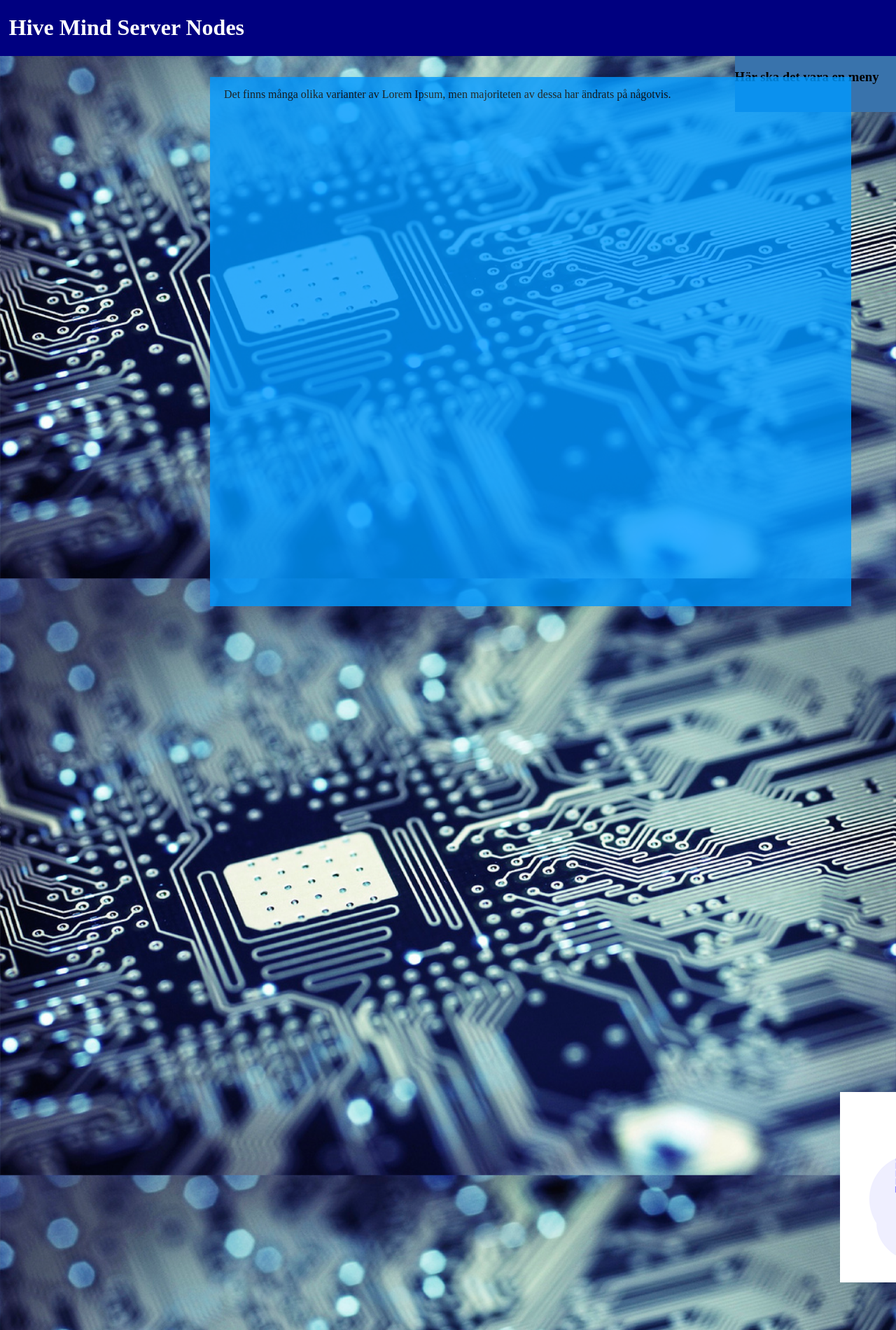
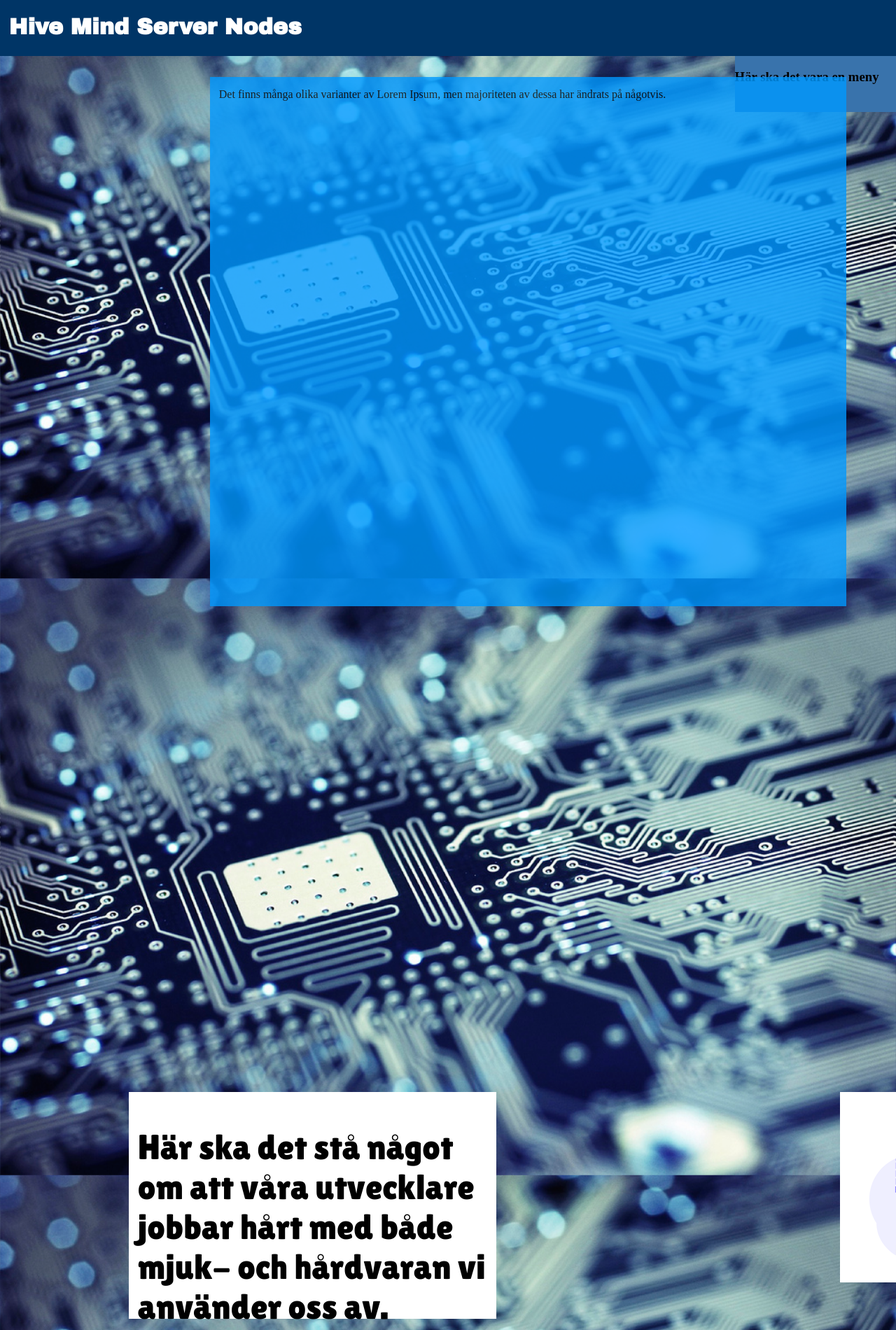
Before and after one commit to Laoudede/Laoudede.github.io, a plain HTML site: page OnepageUppgift/OnepageUppgfitHTML/index.html in a window 1280 px wide. Shown: the top 1900 px of the page at 70% size. Drawn offline with nearby package versions, Linux system fonts and the light colour scheme.

Commit message:
css ändringar

```diff
--- a/OnepageUppgift/OnepageUppgfitHTML/index.html
+++ b/OnepageUppgift/OnepageUppgfitHTML/index.html
@@ -2,6 +2,7 @@
 <html lang="en" dir="ltr">
   <head>
 
+    <link href="https://fonts.googleapis.com/css?family=Lilita+One|Archivo+Black" rel="stylesheet">
     <link rel="stylesheet" href="../OnepageUppgiftCSS/OnepageUppgift.css">
     <meta charset="utf-8">
     <title>Onepage Uppgift</title>
@@ -34,13 +35,15 @@
 
         <section id="textPåSida2">
 
+          <p>Här ska det stå något om att våra utvecklare jobbar hårt med både mjuk- och hårdvaran vi använder oss av.</p>
+
         </section>
       </div>
 
       <div id="sida3">
 
         <section id="bildPåSida3">
-          <img src="../OnepageUppgiftImages/Webp.net-resizeimageServerDown.png" alt="Server Down">
+          <img src="../OnepageUppgiftImages/ServerDownV2.png" alt="Server Down">
         </section>
 
         <section id="textPåSida3">
--- a/OnepageUppgift/OnepageUppgiftCSS/OnepageUppgift.css
+++ b/OnepageUppgift/OnepageUppgiftCSS/OnepageUppgift.css
@@ -35,9 +35,10 @@ header{
 width: 99%;
 height: 10%;
 display: flex;
-background-color: #000080;
+background-color: #003566;
 padding-left: 1%;
 color: white;
+font-family: 'Archivo Black', sans-serif;
 
 }
 nav{
@@ -61,7 +62,7 @@ main{
   top: 30px;
   left: 300px;
   position: relative;
-  padding-left: 20px;
+  padding-left: 1%;
 
 }
 
@@ -77,7 +78,15 @@ main{
 
 #textPåSida2{
 
-
+  position: relative;
+  background-color: white;
+  width: 40%;
+  height: 30%;
+  top: 400px;
+  right: 300px;
+  padding-left: 1%;
+  font-family: 'Lilita One', cursive;
+  font-size: 50px;
 
 }
 
@@ -100,7 +109,7 @@ main{
 #bildPåSida3{
 
 position: relative;
-top: 400px;
+top: 350px;
 left: 80px;
 
 }
@@ -112,7 +121,10 @@ left: 80px;
   background-color:#2C2F33;
   color: white;
   position: relative;
-  top: 400px;
+  top: 350px;
   left: 300px;
+  padding-left: 1%;
+  font-family: 'Lilita One', cursive;
+  font-size: 40px;
 
 }
```
Also changed, not shown: OnepageUppgift/OnepageUppgiftImages/ServerDown.png (renamed from OnepageUppgift/OnepageUppgiftImages/Webp.net-resizeimageServerDown.png), OnepageUppgift/OnepageUppgiftImages/ServerDownV2.png (added).
